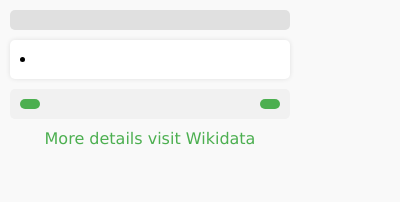
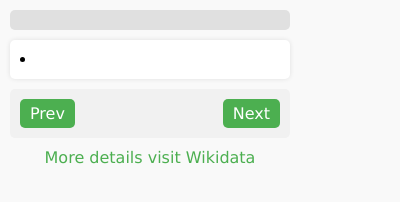
Before and after one commit to Jk40git/Wikidata-OCI-Extension, a browser extension: page Popup/popup.html in a window 400 px wide. Drawn offline with Linux system fonts and the light colour scheme.

Commit message:
Edit Popup.html

```diff
--- a/Popup/popup.html
+++ b/Popup/popup.html
@@ -20,8 +20,8 @@
     </div>
     <!-- Result manipulation if the result is more than 2 items -->
     <div id="navigate container" class="navigate-container hidenavigator">
-      <span id="prev" class="navig-prev"></span>
-      <span id="next" class="navig-next"></span>
+      <span id="prev" class="navig-prev">Prev</span>
+      <span id="next" class="navig-next">Next</span>
     </div>
     <!-- Render the wikidata search page based on the selected word -->
     <div>
```
